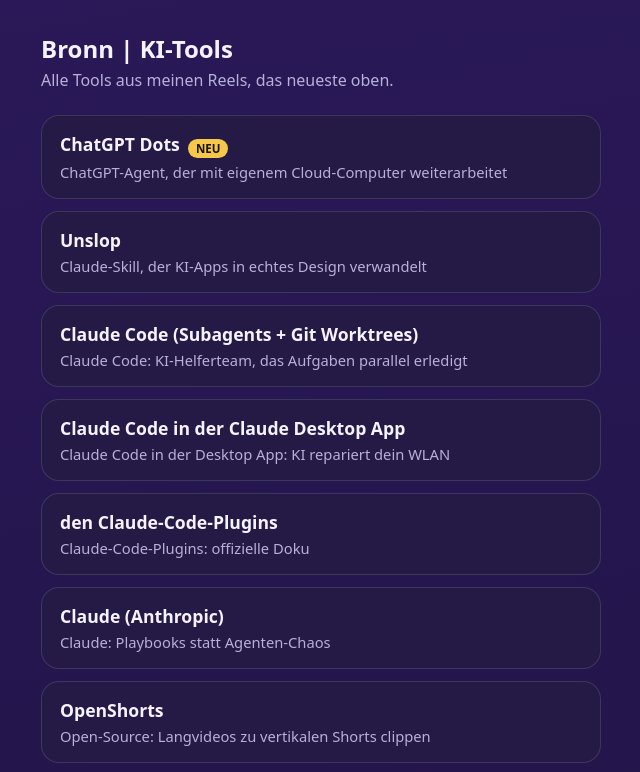
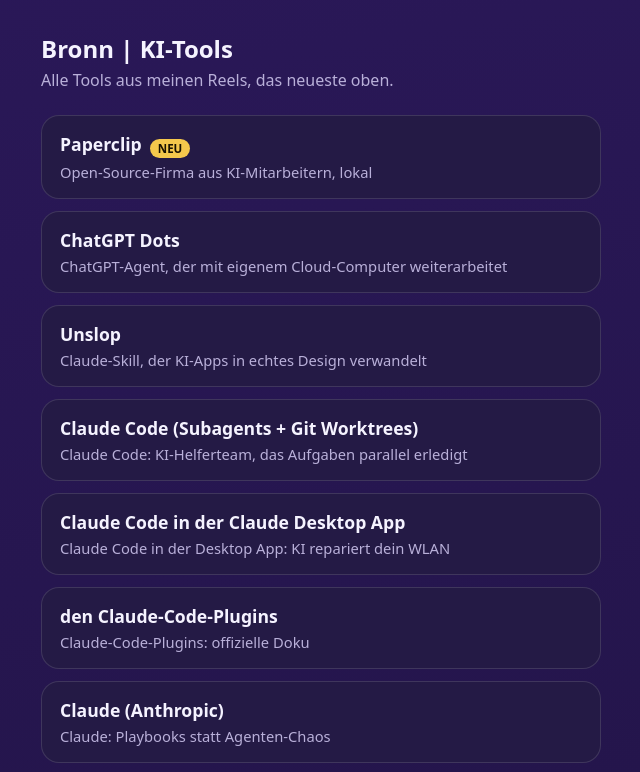
Before and after one commit to noahpf008/bronn-legal, a plain HTML site: page links.html in a window 1280 px wide. Shown: the top 772 px of the page, without its empty margins (319-959 px from the left). Drawn offline with Linux system fonts and the light colour scheme.

Commit message:
Link-Seite: Paperclip (97-ig-Dfa9NqcxkGZ)

```diff
--- a/links.html
+++ b/links.html
@@ -14,7 +14,8 @@ footer{margin-top:32px;color:var(--dim);font-size:.8em}footer a{color:var(--dim)
 <h1>Bronn | KI-Tools</h1>
 <p class="sub">Alle Tools aus meinen Reels, das neueste oben.</p>
 <!-- TOOLS-START (wird von der Pipeline gepflegt) -->
-<a class="tool" id="96-ig-dfxfz0gphy0" href="https://chatgpt.com/features/dots/"><b>ChatGPT Dots</b><span class="neu">NEU</span><span>ChatGPT-Agent, der mit eigenem Cloud-Computer weiterarbeitet</span></a>
+<a class="tool" id="97-ig-dfa9nqcxkgz" href="https://github.com/paperclipai/paperclip"><b>Paperclip</b><span class="neu">NEU</span><span>Open-Source-Firma aus KI-Mitarbeitern, lokal</span></a>
+<a class="tool" id="96-ig-dfxfz0gphy0" href="https://chatgpt.com/features/dots/"><b>ChatGPT Dots</b><span>ChatGPT-Agent, der mit eigenem Cloud-Computer weiterarbeitet</span></a>
 <a class="tool" id="95-ig-df9cctppagb" href="https://github.com/heydamir/unslop"><b>Unslop</b><span>Claude-Skill, der KI-Apps in echtes Design verwandelt</span></a>
 <a class="tool" id="94-ig-df651wlbq20" href="https://github.com/anthropics/claude-code"><b>Claude Code (Subagents + Git Worktrees)</b><span>Claude Code: KI-Helferteam, das Aufgaben parallel erledigt</span></a>
 <a class="tool" id="86-ig-df20-mkzptt" href="https://claude.com/product/claude-code"><b>Claude Code in der Claude Desktop App</b><span>Claude Code in der Desktop App: KI repariert dein WLAN</span></a>
```
